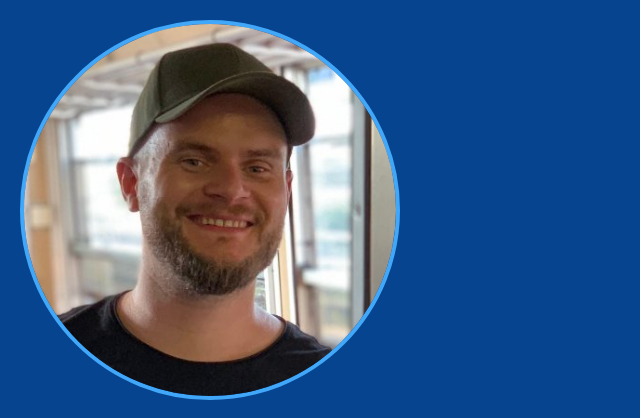
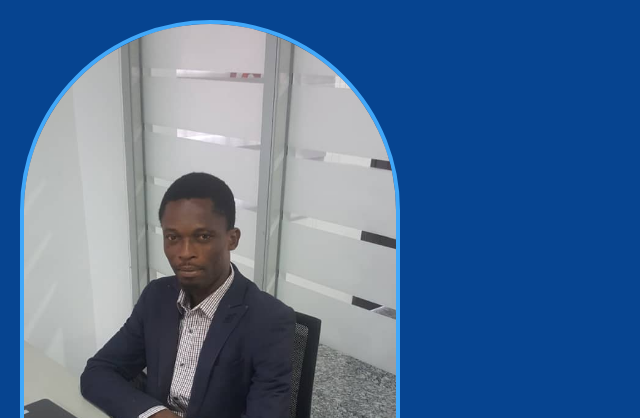
Before and after one commit to seyikenna/Project-1, a plain HTML site: page index.html in a window 1280 px wide. Shown: the top 418 px of the page, without its empty margins (0-640 px from the left). Drawn offline with nearby package versions, Linux system fonts and the light colour scheme; a web font is replaced by a local one.

Commit message:
Add files via upload

```diff
--- a/index.html
+++ b/index.html
@@ -10,7 +10,7 @@
         Challenge 1:
         Write the HTML for your personal website.
         -->
-        <img src="per.jpg">
+        <img src="seyi.jpg">
         <h1>Hi, My name is Seyi Aina</h1>
         <h2>Fun facts about me:</h2>
         <ul>
```
Also changed, not shown: seyi.jpg (added).
